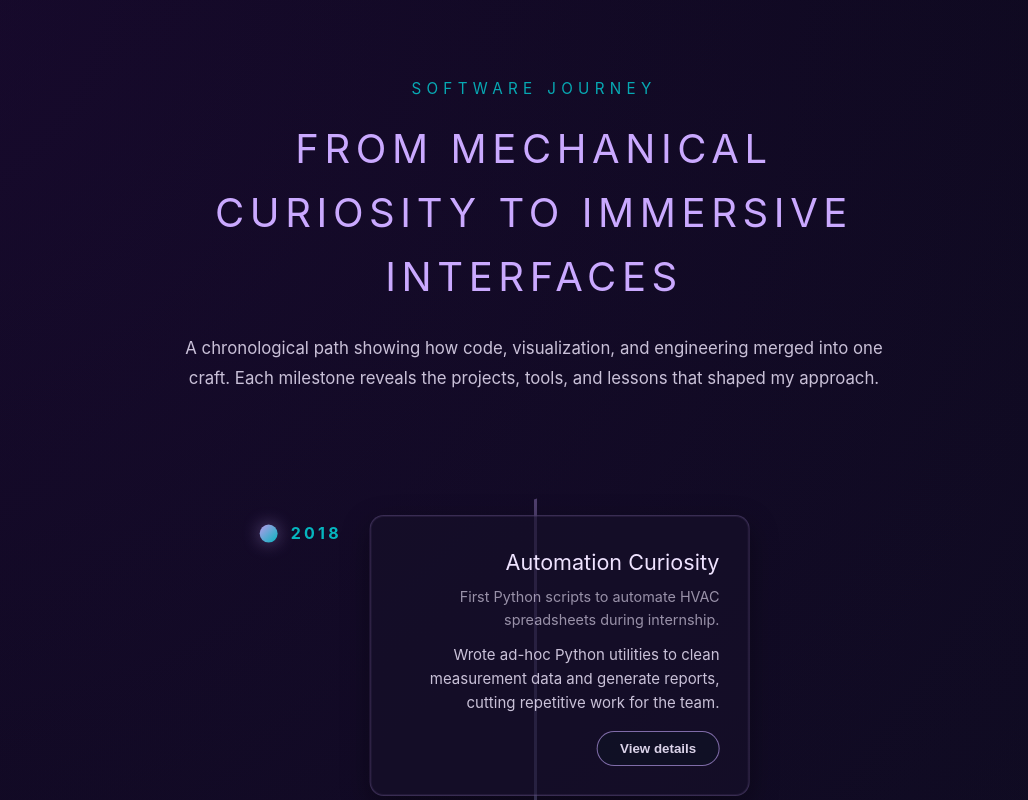
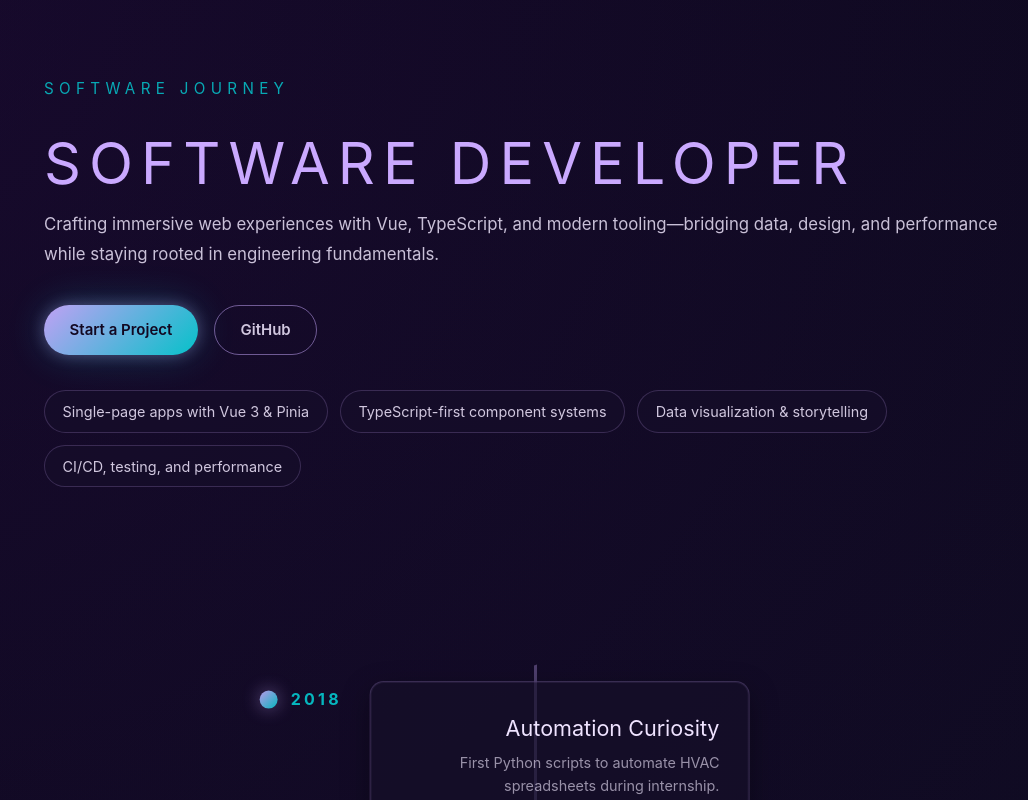
Before and after one commit to phlvnhalime/halimePehlivan-Porfolio, a Vue app: page /software-developer in a window 1280 px wide. Shown: the top 800 px of the page, without its empty margins (106-1134 px from the left). Built offline with nearby package versions, Linux system fonts and the light colour scheme.

Commit message:
Changed the color of software page

```diff
--- a/src/assets/softwareEngineer.css
+++ b/src/assets/softwareEngineer.css
@@ -8,18 +8,21 @@
   display: flex;
   flex-direction: column;
 }
+
 .timeline-header {
-  max-width: 720px;
-  margin: 0 auto;
-  text-align: center;
+  max-width: min(980px, 92vw);
+  margin: 0 auto clamp(3rem, 6vw, 4.5rem);
+  display: flex;
+  flex-direction: column;
+  gap: clamp(1.5rem, 3vw, 2.2rem);
+  text-align: left;
 }
 
-.timeline-header h1 {
-  font-size: clamp(1.5rem, 4vw, 2.5rem);
+.timeline-heading h1 {
+  font-size: clamp(2.4rem, 5.5vw, 3.6rem);
   color: #caa9ff;
   text-transform: uppercase;
   letter-spacing: 0.14em;
-  margin-bottom: 1.5rem;
 }
 
 .timeline-subtitle {
@@ -34,6 +37,67 @@
   color: rgba(242, 233, 255, 0.82);
   line-height: 1.8;
   font-size: 1.05rem;
+}
+
+.timeline-cta {
+  display: flex;
+  flex-wrap: wrap;
+  gap: 1rem;
+}
+
+.timeline-cta .primary-link,
+.timeline-cta .secondary-link {
+  display: inline-flex;
+  align-items: center;
+  justify-content: center;
+  padding: 0.75rem 1.6rem;
+  border-radius: 999px;
+  font-weight: 600;
+  text-decoration: none;
+  transition:
+    transform 0.25s ease,
+    box-shadow 0.25s ease,
+    background 0.25s ease;
+}
+
+.timeline-cta .primary-link {
+  background: linear-gradient(135deg, rgba(202, 169, 255, 0.95), rgba(0, 255, 255, 0.75));
+  color: #120822;
+  box-shadow:
+    0 0 15px rgba(202, 169, 255, 0.35),
+    0 0 40px rgba(0, 255, 255, 0.2);
+}
+
+.timeline-cta .secondary-link {
+  border: 1px solid rgba(202, 169, 255, 0.5);
+  color: rgba(242, 233, 255, 0.85);
+  background: transparent;
+}
+
+.timeline-cta .primary-link:hover,
+.timeline-cta .secondary-link:hover {
+  transform: translateY(-2px);
+  box-shadow:
+    0 10px 25px rgba(202, 169, 255, 0.25),
+    0 0 30px rgba(0, 255, 255, 0.25);
+}
+
+.timeline-focus {
+  display: flex;
+  flex-wrap: wrap;
+  gap: 0.75rem;
+  list-style: none;
+  padding: 0;
+  margin: 0;
+}
+
+.timeline-focus li {
+  background: rgba(22, 16, 42, 0.55);
+  border: 1px solid rgba(202, 169, 255, 0.2);
+  color: rgba(242, 233, 255, 0.85);
+  padding: 0.55rem 1.1rem;
+  border-radius: 999px;
+  font-size: 0.9rem;
 }
 
 .timeline-grid {
@@ -190,6 +254,15 @@
     padding: 3rem 1.5rem 4rem;
   }
 
+  .timeline-header {
+    gap: 1.5rem;
+  }
+
+  .timeline-cta {
+    flex-direction: column;
+    align-items: flex-start;
+  }
+
   .timeline-grid {
     margin-top: 3rem;
     gap: 2.5rem;
--- a/src/views/SoftwareDevelop.vue
+++ b/src/views/SoftwareDevelop.vue
@@ -91,12 +91,33 @@ const toggleEntry = (id: number) => {
 <template>
   <section class="timeline-page software-timeline">
     <header class="timeline-header">
-      <p class="timeline-subtitle">Software Journey</p>
-      <h1>From Mechanical Curiosity to Immersive Interfaces</h1>
-      <p class="timeline-intro">
-        A chronological path showing how code, visualization, and engineering merged into one craft.
-        Each milestone reveals the projects, tools, and lessons that shaped my approach.
-      </p>
+      <div class="timeline-heading">
+        <p class="timeline-subtitle">Software Journey</p>
+        <h1>Software Developer</h1>
+        <p class="timeline-intro">
+          Crafting immersive web experiences with Vue, TypeScript, and modern tooling—bridging data,
+          design, and performance while staying rooted in engineering fundamentals.
+        </p>
+      </div>
+
+      <div class="timeline-cta">
+        <a href="mailto:phlvnhalime@outlook.com" class="primary-link">Start a Project</a>
+        <a
+          href="https://github.com/phlvnhalime"
+          target="_blank"
+          rel="noopener"
+          class="secondary-link"
+        >
+          GitHub
+        </a>
+      </div>
+
+      <ul class="timeline-focus">
+        <li>Single-page apps with Vue 3 & Pinia</li>
+        <li>TypeScript-first component systems</li>
+        <li>Data visualization & storytelling</li>
+        <li>CI/CD, testing, and performance</li>
+      </ul>
     </header>
 
     <div class="timeline-grid">
```
